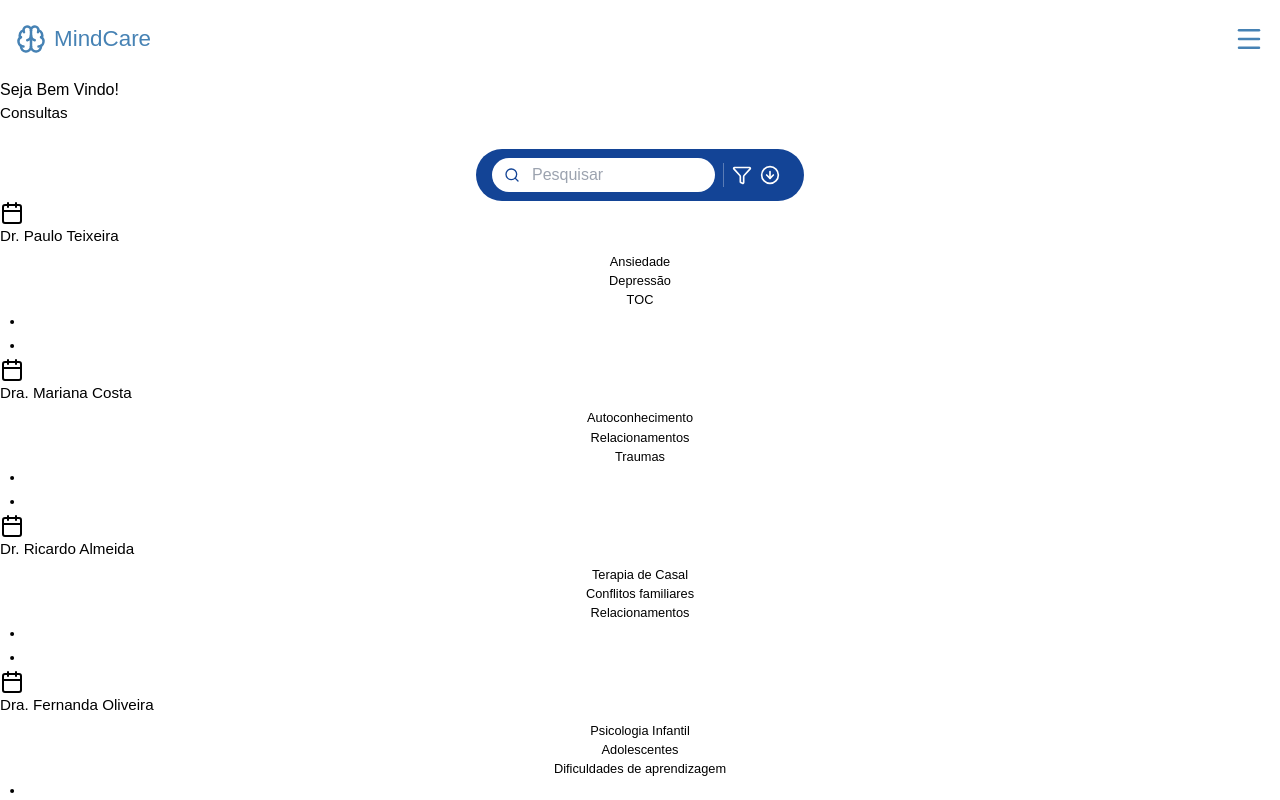
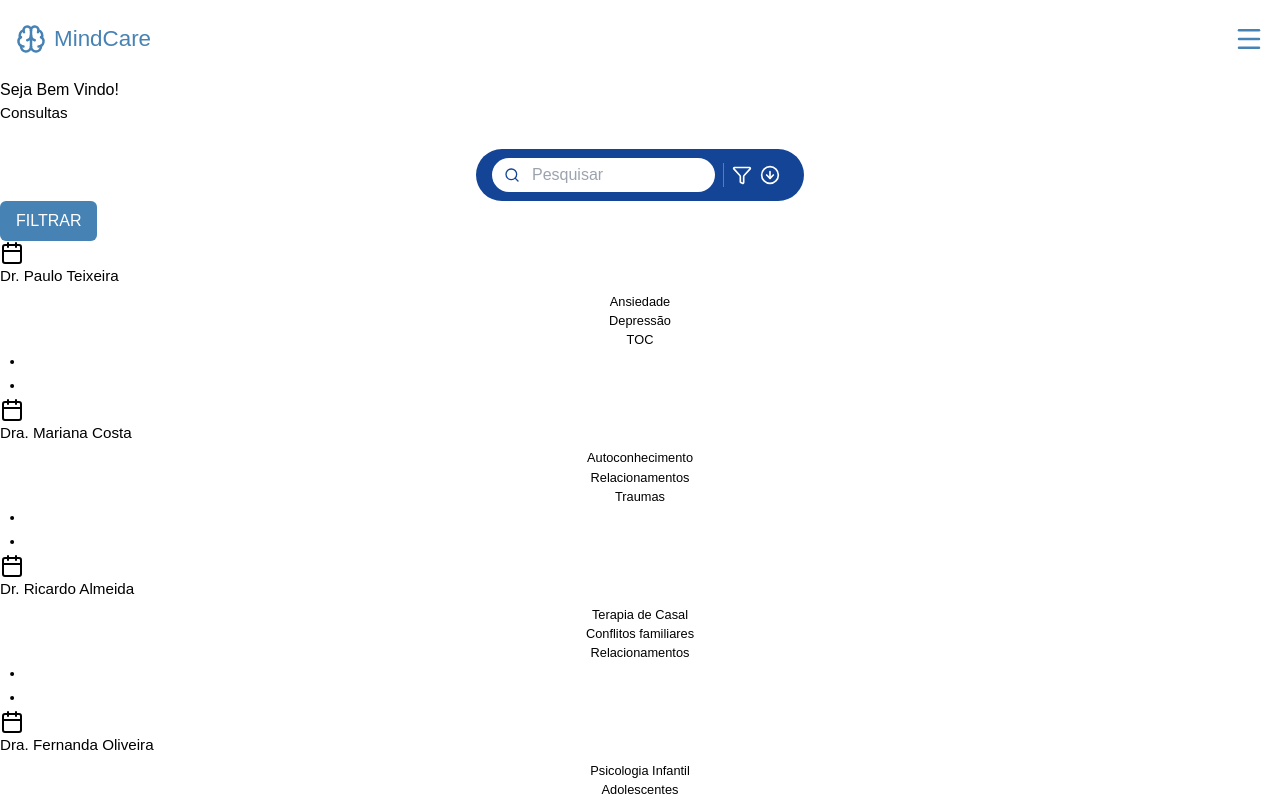
Before and after one commit to ProjetoBlocoADS/MindCareApp, a React (Vite) app in the folder app/: page /home-paciente in a window 1280 px wide. Shown: the top 800 px of the page. Built offline with nearby package versions, Linux system fonts and the light colour scheme.

Commit message:
Início da implementação dos filtros e refatoração da lista de psicologos para context

```diff
--- a/app/src/App.jsx
+++ b/app/src/App.jsx
@@ -6,10 +6,12 @@ import Cadastro from "./pages/cadastro/Cadastro";
 import Footer from "./componentes/footer/Footer";
 import HomePsicologo from "./pages/homePsicologo/HomePsicologo";
 import HomePaciente from "./pages/homePaciente/HomePaciente"
+import PsicoProvider from "./provider/PsicoProvider";
 
 function App() {
   return (
     <Router>
+      <PsicoProvider>
         <Header />
       <div className="app-container">
         <main>
@@ -23,6 +25,7 @@ function App() {
         </main>
       </div>
         <Footer />
+        </PsicoProvider>
     </Router>
   );
 }
--- /dev/null
+++ b/app/src/componentes/btn/BotaoFiltrar.jsx
@@ -0,0 +1,4 @@
+import style from "./BotaoFiltrar.module.css"
+export default function BotaoFiltrar({onClick}){
+    return <button className={style.botao} onClick={onClick}>FILTRAR</button>
+}
--- /dev/null
+++ b/app/src/componentes/btn/BotaoFiltrar.module.css
@@ -0,0 +1,7 @@
+.botao{
+    background-color: steelblue;
+}
+
+.botao:hover{
+    transform: scale(1.2);
+}
--- /dev/null
+++ b/app/src/context/PsicoContext.jsx
@@ -0,0 +1,4 @@
+import { createContext } from "react";
+
+const PsicoContext = createContext();
+export default PsicoContext;
--- a/app/src/pages/homePaciente/HomePaciente.jsx
+++ b/app/src/pages/homePaciente/HomePaciente.jsx
@@ -1,4 +1,5 @@
 import ListaPsicologos from "./components/ListaPsicologos"
+
 
 export default function HomePaciente() {
     return(
--- a/app/src/pages/homePaciente/components/Filtros.jsx
+++ b/app/src/pages/homePaciente/components/Filtros.jsx
@@ -0,0 +1,9 @@
+import BotaoFiltrar from "../../../componentes/btn/BotaoFiltrar";
+
+export default function Filtros(){
+    return(
+        <div>
+            <BotaoFiltrar />
+        </div>
+    )
+}
--- a/app/src/pages/homePaciente/components/ListaPsicologos.jsx
+++ b/app/src/pages/homePaciente/components/ListaPsicologos.jsx
@@ -1,61 +1,37 @@
-import { useEffect, useState } from "react";
+import { useState } from "react";
+import { useContext } from "react";
+import PsicoContext from "../../../context/PsicoContext";
 import { Calendar,Dot } from "lucide-react";
 import SearchBar from "../../homePsicologo/componentes/SearchBar";
 import styles from "../listaPsicologos.module.css"
+import Filtros from "./Filtros";
 
 export default function ListaPsicologos(){
-    const [profissionais, setProfissionais] = useState([])
-    const [error, setError] = useState(null);
-    const [isLoading, setLoading] = useState(false);
+    const {profissionais, error, isLoading} = useContext(PsicoContext)
     const [inputValue, setInputValue] = useState("");
 
 const handleInputChange = (value) => {
   setInputValue(value);
 };
 
-    useEffect(()=>{
-        setLoading(true)
-        async function fetchPsicologos(){
-        try{
-            const response = await fetch ("/psicologos.json")
-            if (!response.ok) {
-          throw new Error(`Erro ao buscar dados: ${response.status}`);
-        }
-        const data = await response.json();
-        console.log(data)
-        setProfissionais(data)
-
-        }catch(erro){
-            setError(erro.message)
-        }finally{
-            setLoading(false)
-        }
-        }
-
-        fetchPsicologos();
-    },[])
-
-    if(error){
-        return(
-            <p>Erro ao buscar os Psicologos(as)</p>
-        )
-    }
-
-     if(isLoading){
-        return(
-            <p>Carregando a lista de psicologos(as)...</p>
-        )
-    }
-
     //logica para filtrar profissionais na barra de pesquisa
     const matchedProfessionals = profissionais.filter((prof) =>
         prof.nome.toLowerCase().includes(inputValue.toLowerCase()) ||
-        prof.especialidade.toLowerCase().includes(inputValue.toLowerCase())
+        prof.especialidade.join(" ").toLowerCase().includes(inputValue.toLowerCase())
     );
+
+      if (error) {
+    return <div>Erro ao buscar os Psicologos(as)</div>;
+  }
+
+  if (isLoading) {
+    return <div>Carregando a lista de psicologos(as)...</div>;
+  }
 
     return(
         <div>
             <SearchBar onChangeValue={handleInputChange} value={inputValue} placeholder={"Pesquisar"}/>
+            <Filtros/>
             {matchedProfessionals.map((psico)=>(
                 <div key={psico.nome}>
                     <Calendar/>
--- /dev/null
+++ b/app/src/pages/homePaciente/components/ModalFiltros.jsx
@@ -0,0 +1,6 @@
+
+export default function ModalFitros(){
+    return(
+        <div></div>
+    )
+}
--- /dev/null
+++ b/app/src/provider/PsicoProvider.jsx
@@ -0,0 +1,41 @@
+import {useEffect, useState } from "react";
+import PsicoContext from "../context/PsicoContext";
+
+export default function PsicoProvider({children}){
+    const [profissionais, setProfissionais] = useState([])
+    const [error, setError] = useState(null);
+    const [isLoading, setLoading] = useState(false);
+    // const [inputValue, setInputValue] = useState("");
+
+// const handleInputChange = (value) => {
+//   setInputValue(value);
+// };
+
+    useEffect(()=>{
+        setLoading(true)
+        async function fetchPsicologos(){
+        try{
+            const response = await fetch ("/psicologos.json")
+            if (!response.ok) {
+          throw new Error(`Erro ao buscar dados: ${response.status}`);
+        }
+        const data = await response.json();
+        console.log(data)
+        setProfissionais(data)
+
+        }catch(erro){
+            setError(erro.message)
+        }finally{
+            setLoading(false)
+        }
+        }
+
+        fetchPsicologos();
+    },[])
+
+    const values = {profissionais, error, isLoading}
+
+    return(
+        <PsicoContext.Provider value={values}>{children}</PsicoContext.Provider>
+    )
+}
```
